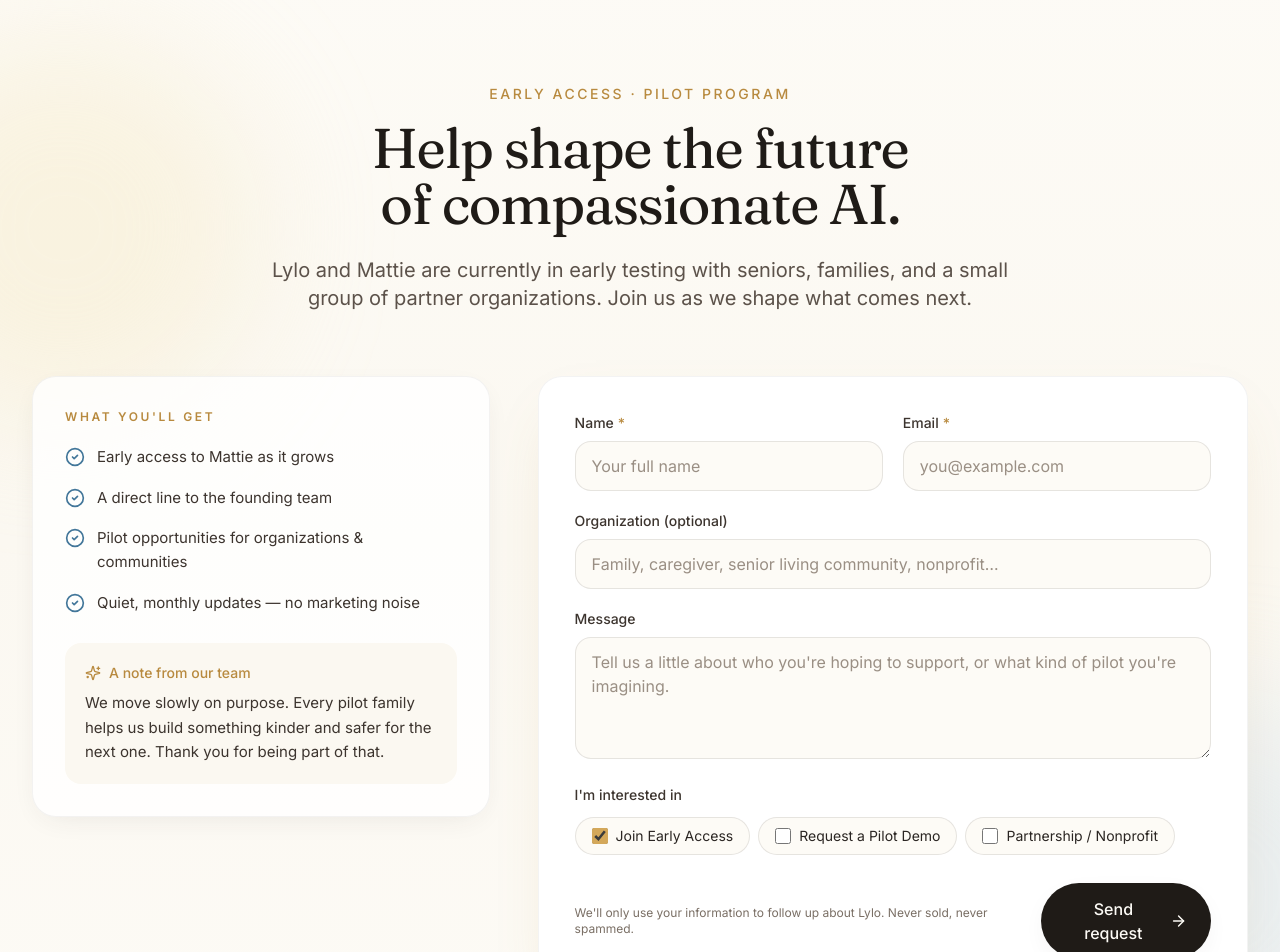
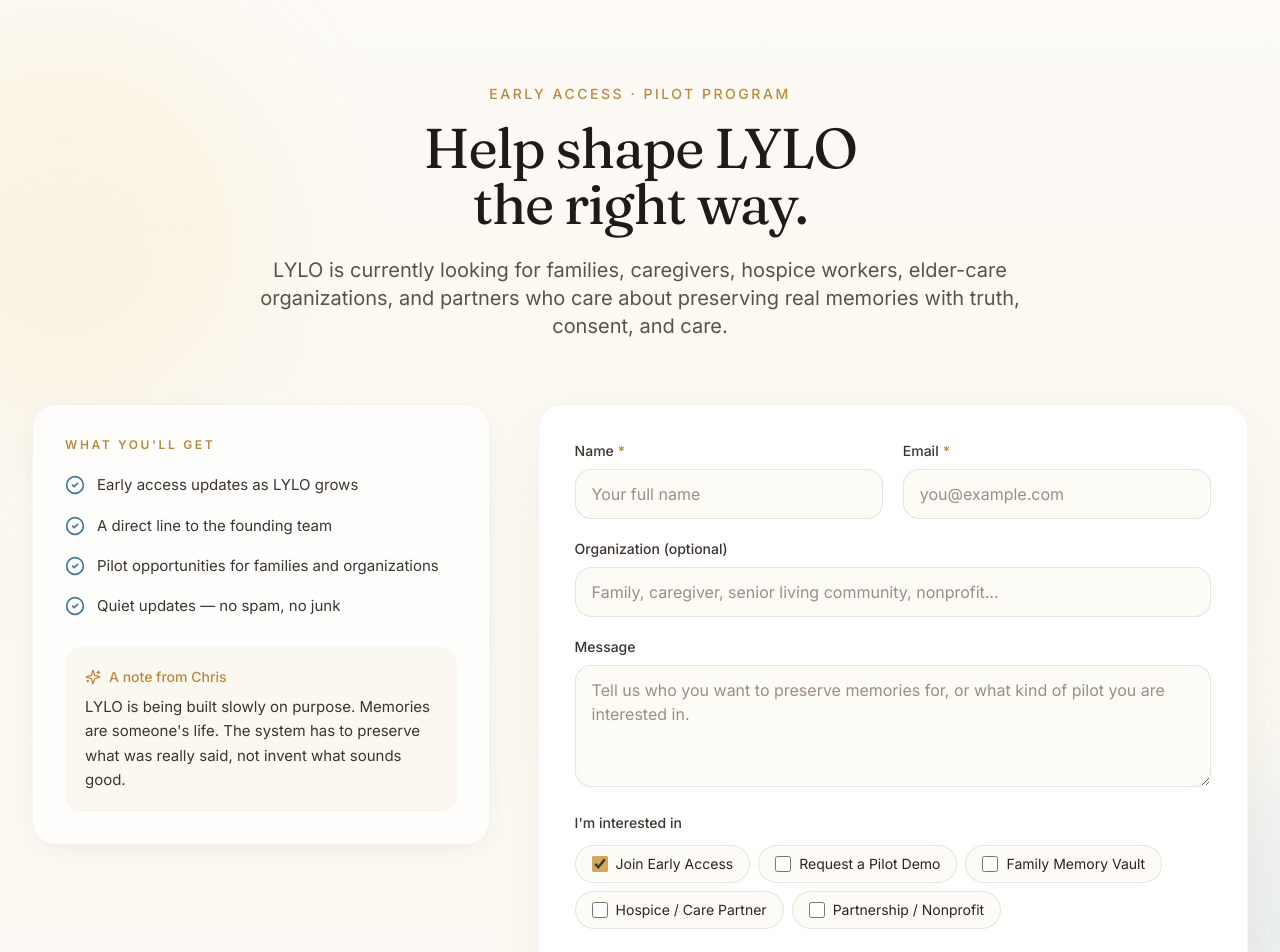
Before and after one commit to fatguylilcoat98/lylo-website, a Next.js app: page / in a window 1280 px wide. Shown: the part 5280-6232 px from the top of the page. Built offline with nearby package versions, Linux system fonts and the light colour scheme.

Commit message:
Update EarlyAccess.tsx

```diff
--- a/components/EarlyAccess.tsx
+++ b/components/EarlyAccess.tsx
@@ -1,19 +1,10 @@
 "use client";
 
 import { motion } from "framer-motion";
-import { useState } from "react";
 import { ArrowRight, CheckCircle2, Sparkles } from "lucide-react";
 import SectionHeader from "./SectionHeader";
 
 export default function EarlyAccess() {
-  const [submitted, setSubmitted] = useState(false);
-
-  const handleSubmit = (e: React.FormEvent<HTMLFormElement>) => {
-    e.preventDefault();
-    // Static export: this is a placeholder. Wire to your form provider later.
-    setSubmitted(true);
-  };
-
   return (
     <section id="access" className="relative overflow-hidden py-24 sm:py-32">
       <div className="absolute inset-0 -z-10 bg-gradient-to-b from-cream-50 via-cream-100 to-cream-50" />
@@ -29,8 +20,8 @@
       <div className="mx-auto max-w-7xl px-5 sm:px-8">
         <SectionHeader
           eyebrow="Early Access · Pilot Program"
-          title="Help shape the future of compassionate AI."
-          subtitle="Lylo and Mattie are currently in early testing with seniors, families, and a small group of partner organizations. Join us as we shape what comes next."
+          title="Help shape LYLO the right way."
+          subtitle="LYLO is currently looking for families, caregivers, hospice workers, elder-care organizations, and partners who care about preserving real memories with truth, consent, and care."
         />
 
         <div className="mt-16 grid grid-cols-1 gap-8 lg:grid-cols-5 lg:gap-12">
@@ -47,10 +38,10 @@
               </p>
               <ul className="mt-5 space-y-4">
                 {[
-                  "Early access to Mattie as it grows",
+                  "Early access updates as LYLO grows",
                   "A direct line to the founding team",
-                  "Pilot opportunities for organizations & communities",
-                  "Quiet, monthly updates — no marketing noise",
+                  "Pilot opportunities for families and organizations",
+                  "Quiet updates — no spam, no junk",
                 ].map((t) => (
                   <li key={t} className="flex items-start gap-3">
                     <CheckCircle2
@@ -66,12 +57,12 @@
 
               <div className="mt-7 rounded-2xl bg-cream-100 p-5">
                 <p className="flex items-center gap-2 text-sm font-medium text-gold-500">
-                  <Sparkles size={16} /> A note from our team
+                  <Sparkles size={16} /> A note from Chris
                 </p>
                 <p className="mt-2 text-[15px] leading-relaxed text-ink-700">
-                  We move slowly on purpose. Every pilot family helps us build
-                  something kinder and safer for the next one. Thank you for
-                  being part of that.
+                  LYLO is being built slowly on purpose. Memories are someone&apos;s
+                  life. The system has to preserve what was really said, not invent
+                  what sounds good.
                 </p>
               </div>
             </div>
@@ -85,11 +76,18 @@
             className="lg:col-span-3"
           >
             <form
-              onSubmit={handleSubmit}
+              action="https://formsubmit.co/mylylo.ai@gmail.com"
+              method="POST"
               className="rounded-3xl border border-ink-900/5 bg-white p-7 shadow-warm sm:p-9"
             >
-              {!submitted ? (
-                <>
+              <input
+                type="hidden"
+                name="_subject"
+                value="New LYLO Early Access Request"
+              />
+              <input type="hidden" name="_captcha" value="false" />
+              <input type="hidden" name="_template" value="table" />
+
               <div className="grid grid-cols-1 gap-5 sm:grid-cols-2">
                 <Field
                   label="Name"
@@ -106,6 +104,7 @@
                   placeholder="you@example.com"
                 />
               </div>
+
               <div className="mt-5">
                 <Field
                   label="Organization (optional)"
@@ -114,6 +113,7 @@
                   placeholder="Family, caregiver, senior living community, nonprofit…"
                 />
               </div>
+
               <div className="mt-5">
                 <label
                   htmlFor="message"
@@ -125,7 +125,7 @@
                   id="message"
                   name="message"
                   rows={4}
-                      placeholder="Tell us a little about who you're hoping to support, or what kind of pilot you're imagining."
+                  placeholder="Tell us who you want to preserve memories for, or what kind of pilot you are interested in."
                   className="mt-2 w-full rounded-2xl border border-ink-900/10 bg-cream-50 px-4 py-3 text-base text-ink-900 placeholder:text-ink-400 focus:border-gold-400 focus:bg-white focus:outline-none focus:ring-2 focus:ring-gold-200"
                 />
               </div>
@@ -138,6 +138,8 @@
                   {[
                     "Join Early Access",
                     "Request a Pilot Demo",
+                    "Family Memory Vault",
+                    "Hospice / Care Partner",
                     "Partnership / Nonprofit",
                   ].map((opt, i) => (
                     <label
@@ -159,8 +161,8 @@
 
               <div className="mt-7 flex flex-col items-stretch gap-3 sm:flex-row sm:items-center sm:justify-between">
                 <p className="text-xs text-ink-500">
-                      We&apos;ll only use your information to follow up about
-                      Lylo. Never sold, never spammed.
+                  We&apos;ll only use your information to follow up about LYLO.
+                  Never sold, never spammed.
                 </p>
                 <button
                   type="submit"
@@ -173,26 +175,6 @@
                   />
                 </button>
               </div>
-                </>
-              ) : (
-                <motion.div
-                  initial={{ opacity: 0, y: 8 }}
-                  animate={{ opacity: 1, y: 0 }}
-                  className="flex flex-col items-center justify-center py-10 text-center"
-                >
-                  <div className="mb-4 flex h-14 w-14 items-center justify-center rounded-full bg-emerald-50 text-emerald-600">
-                    <CheckCircle2 size={28} />
-                  </div>
-                  <h3 className="font-serif text-2xl text-ink-900">
-                    Thank you — we&apos;ll be in touch.
-                  </h3>
-                  <p className="mt-3 max-w-md text-[15px] leading-relaxed text-ink-600">
-                    Someone from our small founding team will personally read
-                    your note and follow up soon. We&apos;re grateful you&apos;re
-                    here.
-                  </p>
-                </motion.div>
-              )}
             </form>
           </motion.div>
         </div>
@@ -216,10 +198,7 @@
 }) {
   return (
     <div>
-      <label
-        htmlFor={name}
-        className="block text-sm font-medium text-ink-700"
-      >
+      <label htmlFor={name} className="block text-sm font-medium text-ink-700">
         {label}
         {required && <span className="ml-1 text-gold-500">*</span>}
       </label>
```
Lines whose indentation alone changed are shown as unchanged.
